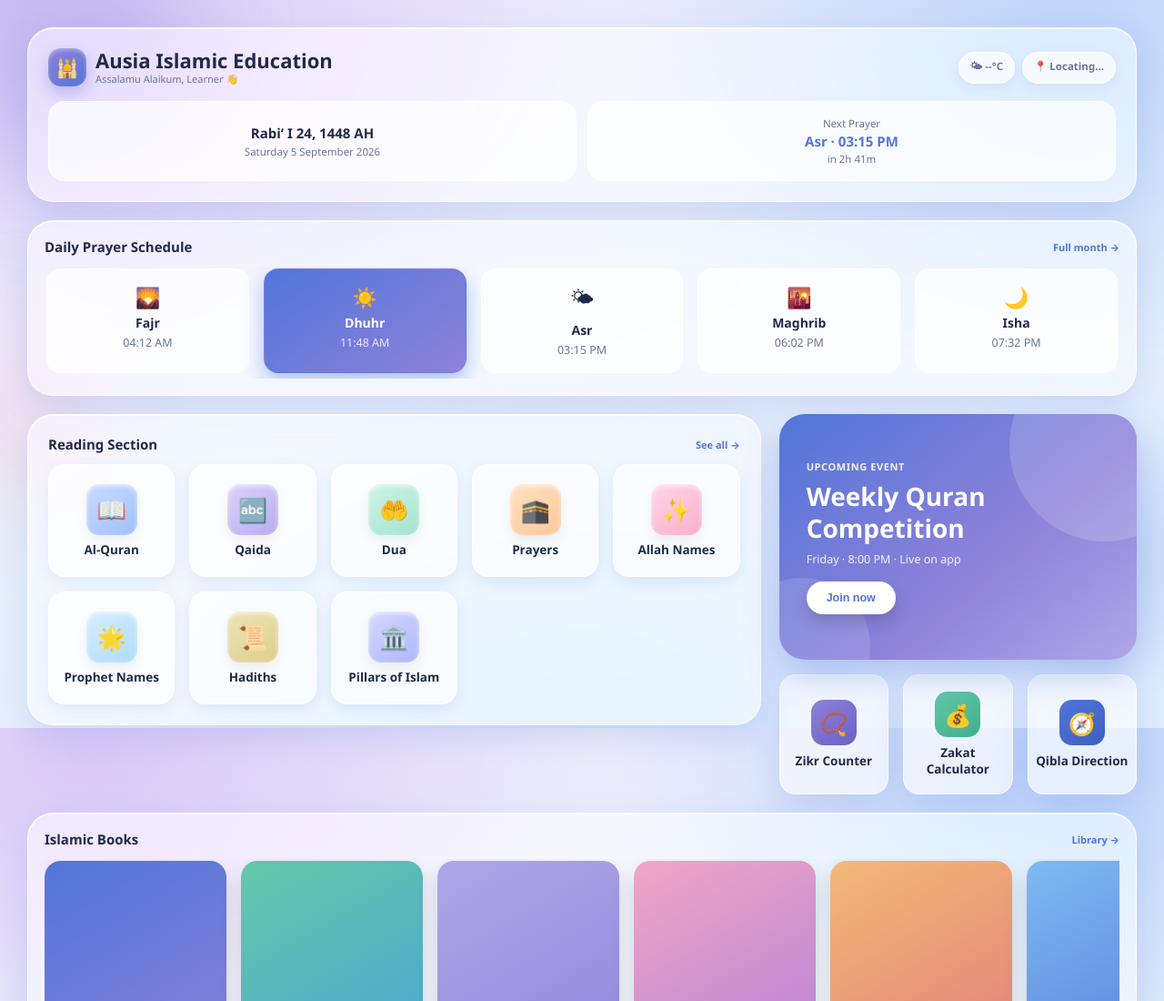
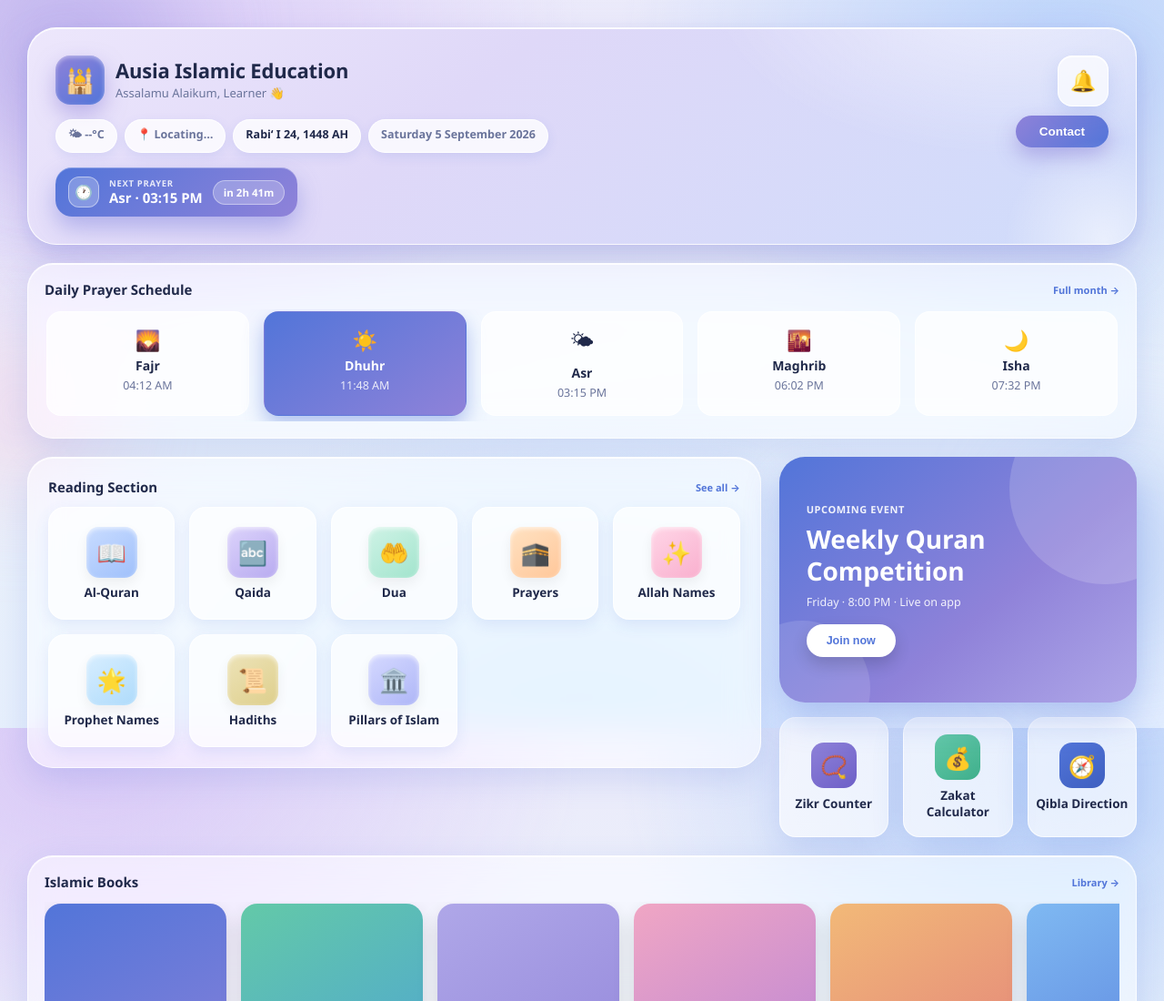
Before and after one commit to mbilalshakeel/Ausia-Islamic-App, a plain HTML site: page index.html in a window 1280 px wide. Shown: the top 1100 px of the page at 91% size. Drawn offline with Linux system fonts and the light colour scheme.

Commit message:
Header redesign: floating lavender gradient card, left title/weather/dates/next-prayer badge, right icon box + Contact pill

```diff
--- a/index.html
+++ b/index.html
@@ -58,35 +58,87 @@ body{
 /* every direct grid/flex child may shrink freely */
 .app > *{min-inline-size:0}
 
-/* ---------- Header ---------- */
-.header{padding:var(--pad-md);display:flex;flex-direction:column;gap:var(--gap)}
-.head-top{display:flex;justify-content:space-between;align-items:center;gap:10px}
-.brand{display:flex;align-items:center;gap:10px}
-.logo{width:42px;height:42px;border-radius:14px;display:grid;place-items:center;font-size:20px;
+/* ---------- Header (floating lavender card) ---------- */
+.header{
+  position:relative;overflow:hidden;
+  padding:clamp(18px,4vw,30px);
+  border-radius:clamp(22px,4.2vw,32px);
+  background:
+    radial-gradient(520px 300px at 88% -20%, rgba(255,255,255,.55), transparent 62%),
+    linear-gradient(140deg,#EDE7FC 0%, #DFD8F8 38%, #CFDCFB 100%);
+  border:1px solid rgba(255,255,255,.85);
+  box-shadow:
+    0 22px 48px rgba(122,105,205,.26),
+    0 6px 16px rgba(82,117,217,.14),
+    inset 0 1px 0 rgba(255,255,255,.95);
+}
+.header::after{content:"";position:absolute;inline-size:230px;block-size:230px;border-radius:50%;
+  background:radial-gradient(circle,rgba(255,255,255,.55),transparent 68%);
+  right:-80px;bottom:-110px;pointer-events:none}
+
+.head-main{position:relative;display:flex;justify-content:space-between;
+  align-items:flex-start;gap:clamp(14px,3vw,26px);flex-wrap:wrap}
+
+/* --- left --- */
+.head-left{flex:1 1 min(340px,100%);min-inline-size:0;
+  display:flex;flex-direction:column;gap:clamp(12px,2.6vw,16px)}
+.brand{display:flex;align-items:center;gap:12px}
+.logo{flex:none;inline-size:clamp(42px,9vw,54px);block-size:clamp(42px,9vw,54px);
+  border-radius:16px;display:grid;place-items:center;font-size:clamp(20px,4.4vw,26px);
   background:linear-gradient(145deg,#8F82D9,#5275D9);color:#fff;
-  box-shadow:0 8px 18px rgba(143,130,217,.45), inset 0 2px 4px rgba(255,255,255,.4)}
-.brand h1{font-size:16px;font-weight:800;line-height:1.15}
-.brand p{font-size:11px;color:var(--muted)}
-.chips{display:flex;gap:8px}
-.chip{background:rgba(255,255,255,.7);border:1px solid var(--stroke);border-radius:999px;
-  padding:7px 12px;font-size:11.5px;font-weight:700;color:var(--blue);white-space:nowrap;
-  box-shadow:0 4px 12px rgba(82,117,217,.12)}
+  box-shadow:0 10px 22px rgba(143,130,217,.5), inset 0 2px 5px rgba(255,255,255,.45)}
+.brand h1{font-size:clamp(16px,3.6vw,25px);font-weight:800;line-height:1.15;letter-spacing:-.2px}
+.brand p{font-size:clamp(11px,2.2vw,13px);color:var(--muted);margin-top:2px}
 
-.head-grid{display:grid;gap:12px;
-  grid-template-columns:repeat(auto-fit,minmax(min(210px,100%),1fr));
-  align-items:stretch}
-.date-card .now{color:var(--blue);font-size:15px;font-weight:800;display:block}
-.date-card{background:rgba(255,255,255,.72);border:1px solid var(--stroke);border-radius:18px;
-  padding:clamp(12px,3vw,16px);text-align:center;display:flex;flex-direction:column;
-  justify-content:center;gap:3px;block-size:auto}
-.date-card b{display:block;font-size:15px;font-weight:800}
-.date-card small{font-size:11.5px;color:var(--muted)}
+.meta-row{display:flex;flex-wrap:wrap;gap:8px}
+.chip{background:rgba(255,255,255,.78);border:1px solid rgba(255,255,255,.95);
+  border-radius:999px;padding:7px 13px;font-size:clamp(10.5px,2.1vw,12.5px);
+  font-weight:700;color:var(--blue);white-space:nowrap;
+  box-shadow:0 4px 12px rgba(82,117,217,.13)}
+.chip.date{color:var(--ink)}
+.chip.date.soft{color:var(--muted);font-weight:600}
 .chip.loading{color:var(--muted);position:relative;overflow:hidden}
 .chip.loading::after{content:"";position:absolute;inset:0;
   background:linear-gradient(90deg,transparent,rgba(255,255,255,.85),transparent);
   animation:shimmer 1.3s infinite}
 @keyframes shimmer{0%{transform:translateX(-100%)}100%{transform:translateX(100%)}}
 .chip.err{color:#C2607B;border-color:rgba(194,96,123,.35)}
+
+/* next prayer badge */
+.next-badge{display:inline-flex;align-items:center;gap:11px;align-self:flex-start;
+  max-inline-size:100%;padding:10px 14px;border-radius:18px;color:#fff;
+  background:linear-gradient(135deg,#5275D9,#8F82D9);
+  box-shadow:0 12px 26px rgba(103,110,215,.42), inset 0 1px 0 rgba(255,255,255,.3)}
+.np-ic{flex:none;inline-size:34px;block-size:34px;border-radius:12px;display:grid;
+  place-items:center;font-size:16px;background:rgba(255,255,255,.24);
+  border:1px solid rgba(255,255,255,.45)}
+.np-txt{min-inline-size:0;line-height:1.25}
+.np-txt small{display:block;font-size:9.5px;font-weight:700;letter-spacing:.7px;
+  text-transform:uppercase;opacity:.85}
+.np-txt b{display:block;font-size:clamp(12.5px,2.6vw,15px);font-weight:800}
+.np-count{flex:none;font-size:clamp(10px,2vw,11.5px);font-weight:800;
+  background:rgba(255,255,255,.24);border:1px solid rgba(255,255,255,.4);
+  padding:5px 11px;border-radius:999px;white-space:nowrap}
+
+/* --- right --- */
+.head-right{flex:none;display:flex;flex-direction:column;align-items:flex-end;gap:10px}
+.icon-box{inline-size:clamp(44px,9vw,56px);block-size:clamp(44px,9vw,56px);
+  border-radius:16px;border:1px solid rgba(255,255,255,.95);cursor:pointer;
+  background:rgba(255,255,255,.7);backdrop-filter:blur(10px);
+  font-size:clamp(19px,4vw,23px);display:grid;place-items:center;transition:.25s;
+  box-shadow:0 8px 20px rgba(82,117,217,.16), inset 0 1px 0 rgba(255,255,255,.9)}
+.icon-box:hover{background:#fff;transform:translateY(-2px)}
+.contact-btn{border:0;cursor:pointer;font-weight:800;color:#fff;
+  font-size:clamp(11.5px,2.3vw,13.5px);padding:10px clamp(18px,3.4vw,26px);
+  border-radius:999px;background:linear-gradient(135deg,#8F82D9,#5275D9);
+  box-shadow:0 10px 22px rgba(122,105,205,.42);transition:.25s;white-space:nowrap}
+.contact-btn:hover{transform:translateY(-2px);box-shadow:0 14px 28px rgba(122,105,205,.5)}
+
+@media(max-width:400px){
+  .head-main{flex-direction:row}
+  .head-right{flex-direction:row;align-items:center}
+  .contact-btn{padding:10px 16px}
+}
 
 /* ---------- Section heads ---------- */
 .shead{display:flex;justify-content:space-between;align-items:center;margin-bottom:12px}
@@ -206,7 +258,6 @@ body{
   .brand p{font-size:10px}
   .logo{width:38px;height:38px;font-size:18px}
   .chip{padding:6px 9px;font-size:10.5px}
-  .head-grid{grid-template-columns:1fr}
     .grid4{grid-template-columns:repeat(auto-fit,minmax(min(74px,100%),1fr))}
   .grid3{grid-template-columns:repeat(auto-fit,minmax(min(92px,100%),1fr))}
   .nav a{font-size:9px}
@@ -278,27 +329,39 @@ body{
 
 <div class="app">
 
-  <header class="glass header">
-    <div class="head-top">
+  <header class="header">
+    <div class="head-main">
+      <!-- LEFT -->
+      <div class="head-left">
         <div class="brand">
           <div class="logo">🕌</div>
-        <div><h1>Ausia Islamic Education</h1><p>Assalamu Alaikum, Learner 👋</p></div>
-      </div>
-      <div class="chips">
-        <span class="chip loading" id="weatherChip">🌤 --°C</span>
-        <span class="chip loading" id="locChip">📍 Locating…</span>
+          <div>
+            <h1>Ausia Islamic Education</h1>
+            <p>Assalamu Alaikum, Learner 👋</p>
           </div>
         </div>
 
-    <div class="head-grid">
-      <div class="date-card">
-        <b id="hijri">20 Rabi' al-Awwal 1447</b>
-        <small id="greg">Thursday, 3 September 2026</small>
+        <div class="meta-row">
+          <span class="chip loading" id="weatherChip">🌤 --°C</span>
+          <span class="chip loading" id="locChip">📍 Locating…</span>
+          <span class="chip date" id="hijri">20 Rabi' al-Awwal 1447</span>
+          <span class="chip date soft" id="greg">Thursday, 3 September 2026</span>
         </div>
-      <div class="date-card" style="display:flex;flex-direction:column;justify-content:center;gap:2px">
+
+        <div class="next-badge">
+          <div class="np-ic">🕐</div>
+          <div class="np-txt">
             <small>Next Prayer</small>
-        <span class="now" id="nextPrayerName">Asr · 03:15 PM</span>
-        <small id="nextPrayerIn">in 2h 41m</small>
+            <b id="nextPrayerName">Asr · 03:15 PM</b>
+          </div>
+          <div class="np-count" id="nextPrayerIn">in 2h 41m</div>
+        </div>
+      </div>
+
+      <!-- RIGHT -->
+      <div class="head-right">
+        <button class="icon-box" aria-label="Notifications">🔔</button>
+        <button class="contact-btn">Contact</button>
       </div>
     </div>
   </header>
```
Lines whose indentation alone changed are shown as unchanged.
